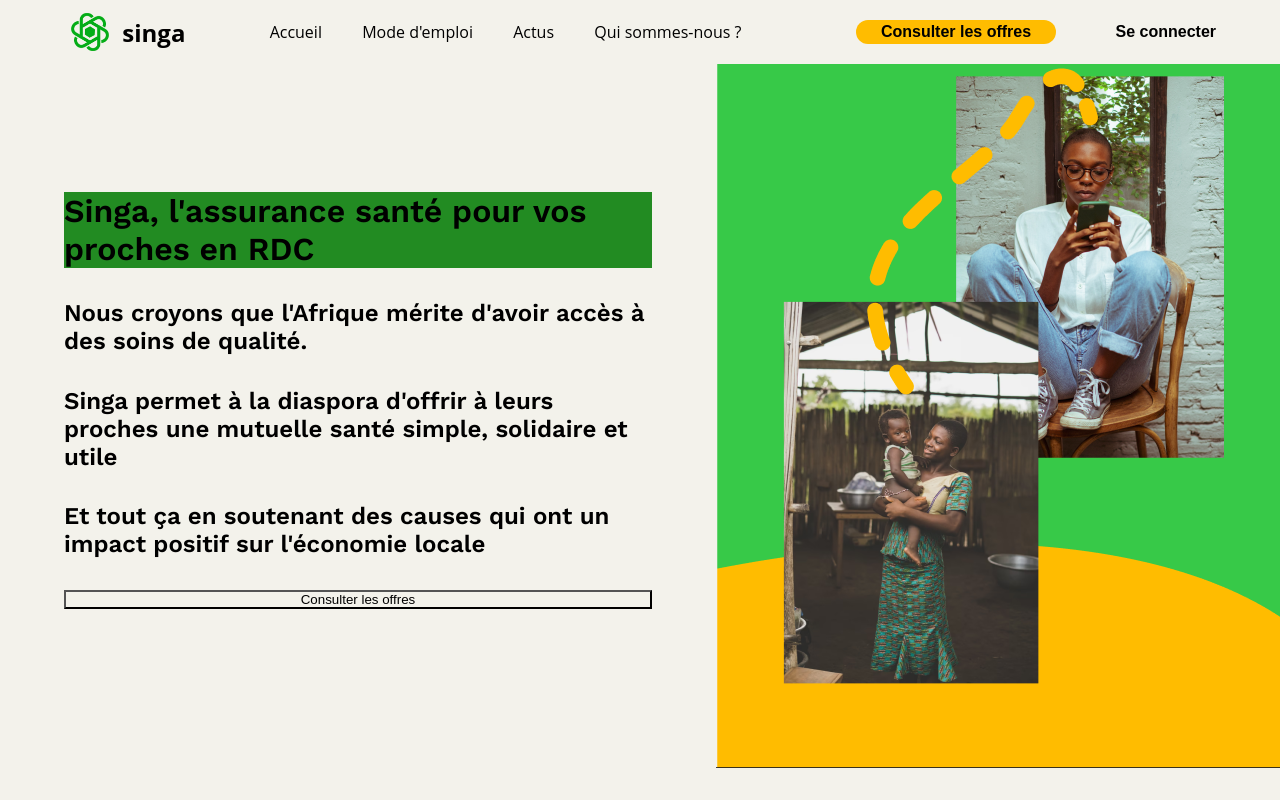
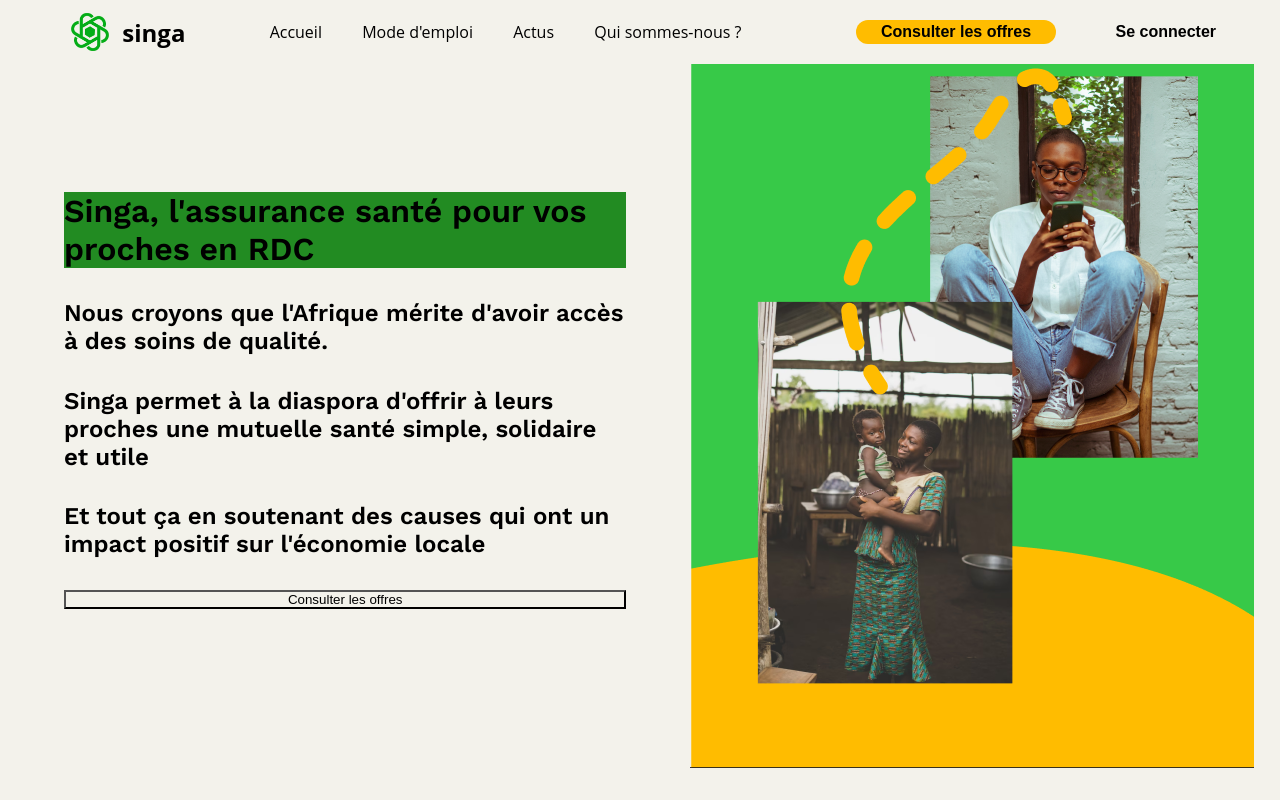
Before and after one commit to WildCodeSchool/paris-0921-project3-my-singa-assurance, a React (Vite) app: page / in a window 1280 px wide. Shown: the top 800 px of the page. Built offline with nearby package versions, Linux system fonts and the light colour scheme.

Commit message:
fixed homepage presentation body to fit window's height 2.

```diff
--- a/src/components/style/HomepagePresentation.module.scss
+++ b/src/components/style/HomepagePresentation.module.scss
@@ -22,6 +22,7 @@
 
 .mainImg {
   height: fit-content;
+  margin-right: 2%;
 }
 
 p {
```
